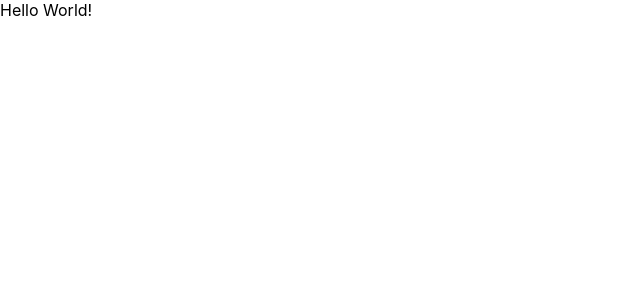
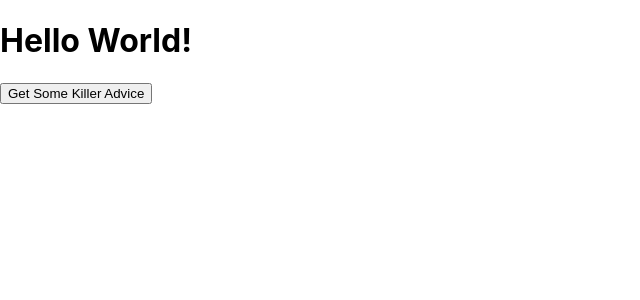
Before and after one commit to TheChunkyPumpkinhead/advice4you, a React (Create React App) app: page / in a window 1280 px wide. Shown: the top 300 px of the page, without its empty margins (0-640 px from the left). Built offline with nearby package versions, Linux system fonts and the light colour scheme.

Commit message:
added button

```diff
--- a/src/App.js
+++ b/src/App.js
@@ -1,3 +1,8 @@
 export default function App() {
-  return <div>Hello World!</div>;
+  return (
+    <div>
+      <h1>Hello World!</h1>
+      <button>Get Some Killer Advice</button>
+    </div>
+  );
 }
```
